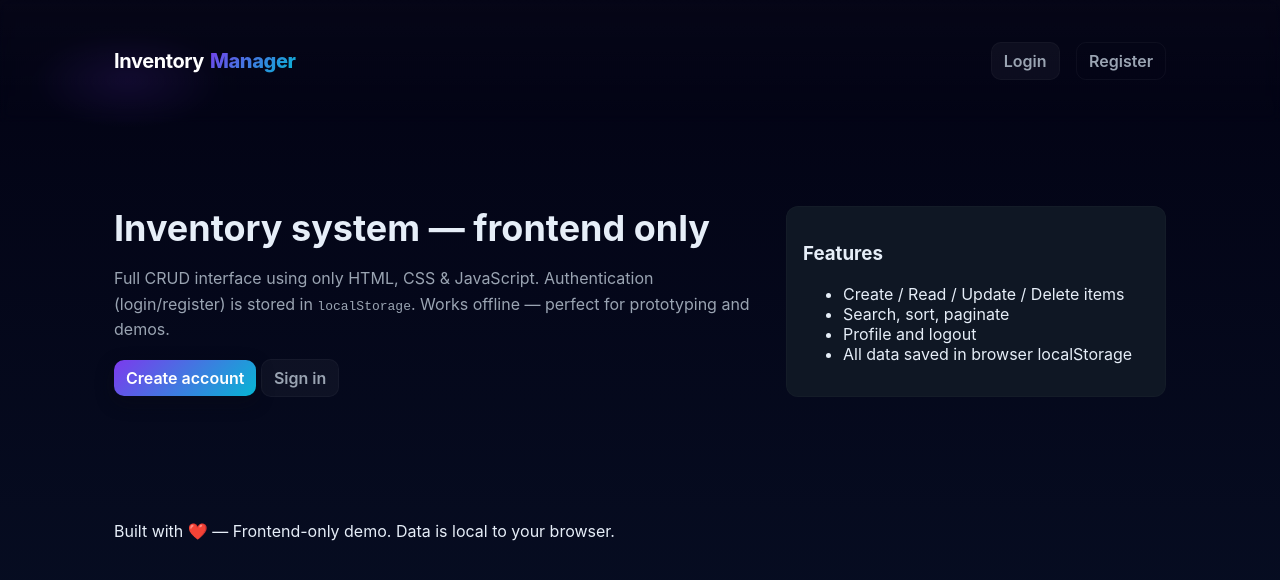
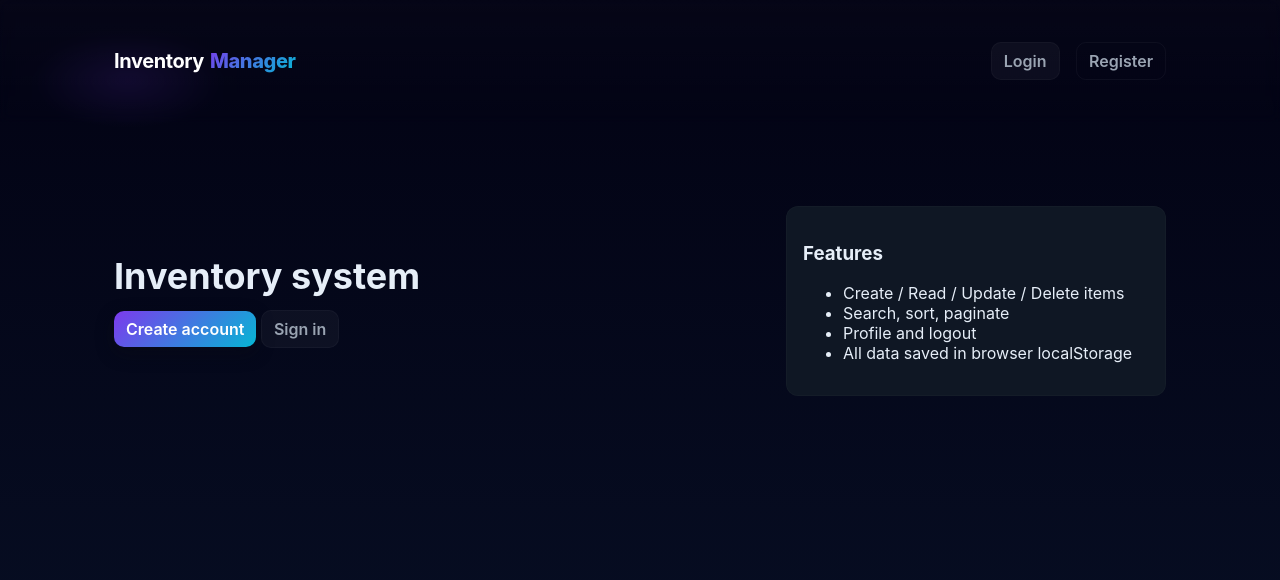
Before and after one commit to ramakrishnaanneswar/Msd-final, a plain HTML site: page index.html in a window 1280 px wide. Drawn offline with Linux system fonts and the light colour scheme.

Commit message:
Update index.html

```diff
--- a/index.html
+++ b/index.html
@@ -20,8 +20,7 @@
   <main class="hero">
     <div class="container hero-grid">
       <div class="hero-left">
-        <h1>Inventory system — frontend only</h1>
-        <p>Full CRUD interface using only HTML, CSS & JavaScript. Authentication (login/register) is stored in <code>localStorage</code>. Works offline — perfect for prototyping and demos.</p>
+        <h1>Inventory system</h1>
         <div class="actions">
           <a class="btn btn-primary" href="register.html">Create account</a>
           <a class="btn" href="login.html">Sign in</a>
@@ -43,7 +42,6 @@
 
   <footer class="site-footer">
     <div class="container">
-      <p>Built with ❤️ — Frontend-only demo. Data is local to your browser.</p>
     </div>
   </footer>
 </body>
```
